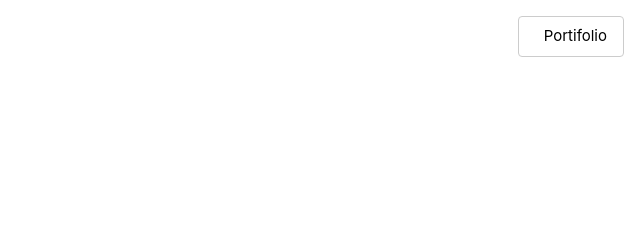
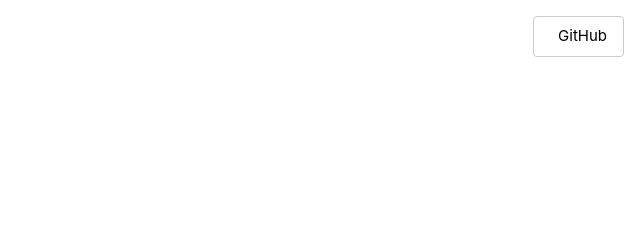
Before and after one commit to henryhale/ttspeech, a plain HTML site: page index.html in a window 1280 px wide. Shown: the top 240 px of the page, 640-1280 px from the left. Drawn offline with Linux system fonts and the light colour scheme.

Commit message:
no message

```diff
--- a/index.html
+++ b/index.html
@@ -39,9 +39,9 @@
             </div>
 
             <!-- link -->
-            <a class="w3-bar-item w3-right w3-border w3-round w3-hover-light-grey" href="https://github.com/henryhale" target="blank">
+            <a class="w3-bar-item w3-right w3-border w3-round w3-hover-light-grey" href="https://github.com/henryhale/ttspeech" target="blank">
                 <i class="fa fa-github"></i>
-                <span class="w3-hide-small">&nbsp;Portifolio</span>
+                <span class="w3-hide-small">&nbsp;GitHub</span>
             </a>
 
             <!-- setting -->
```
